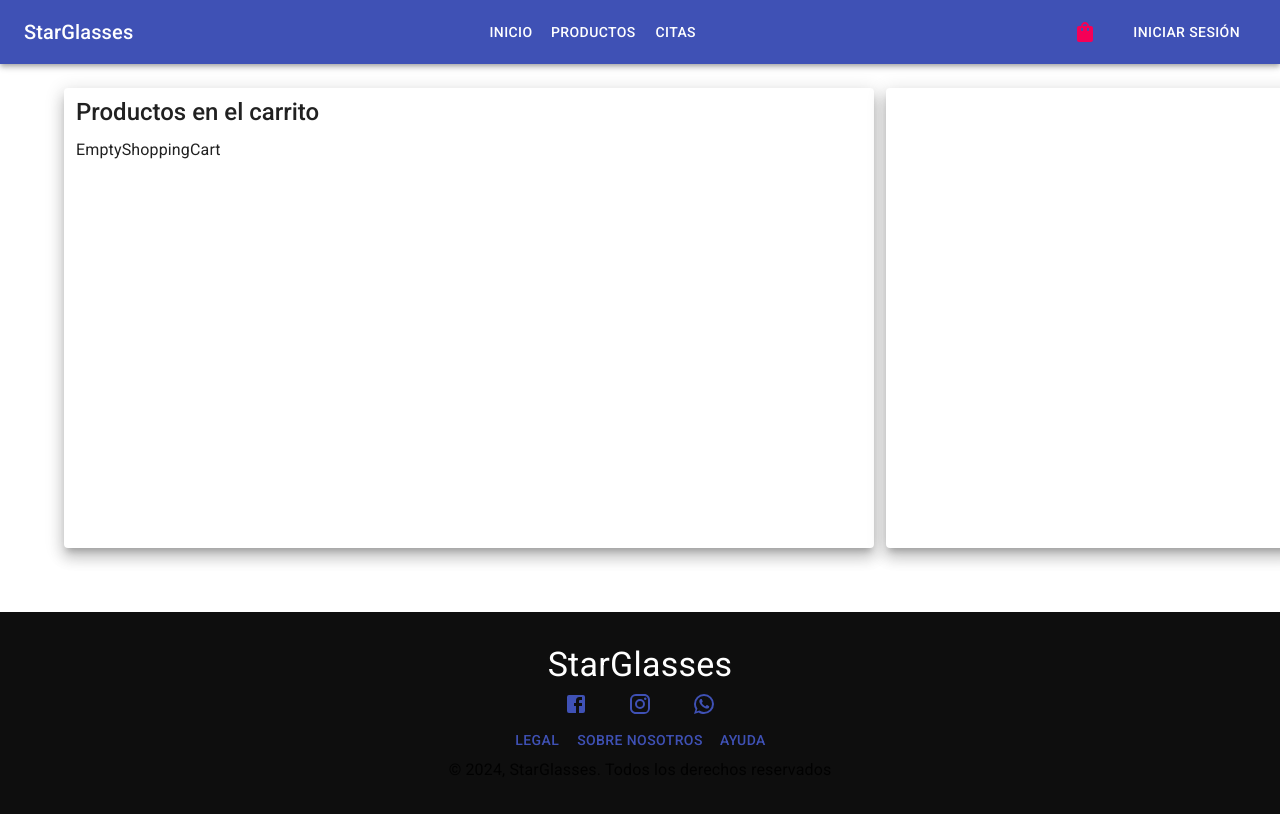
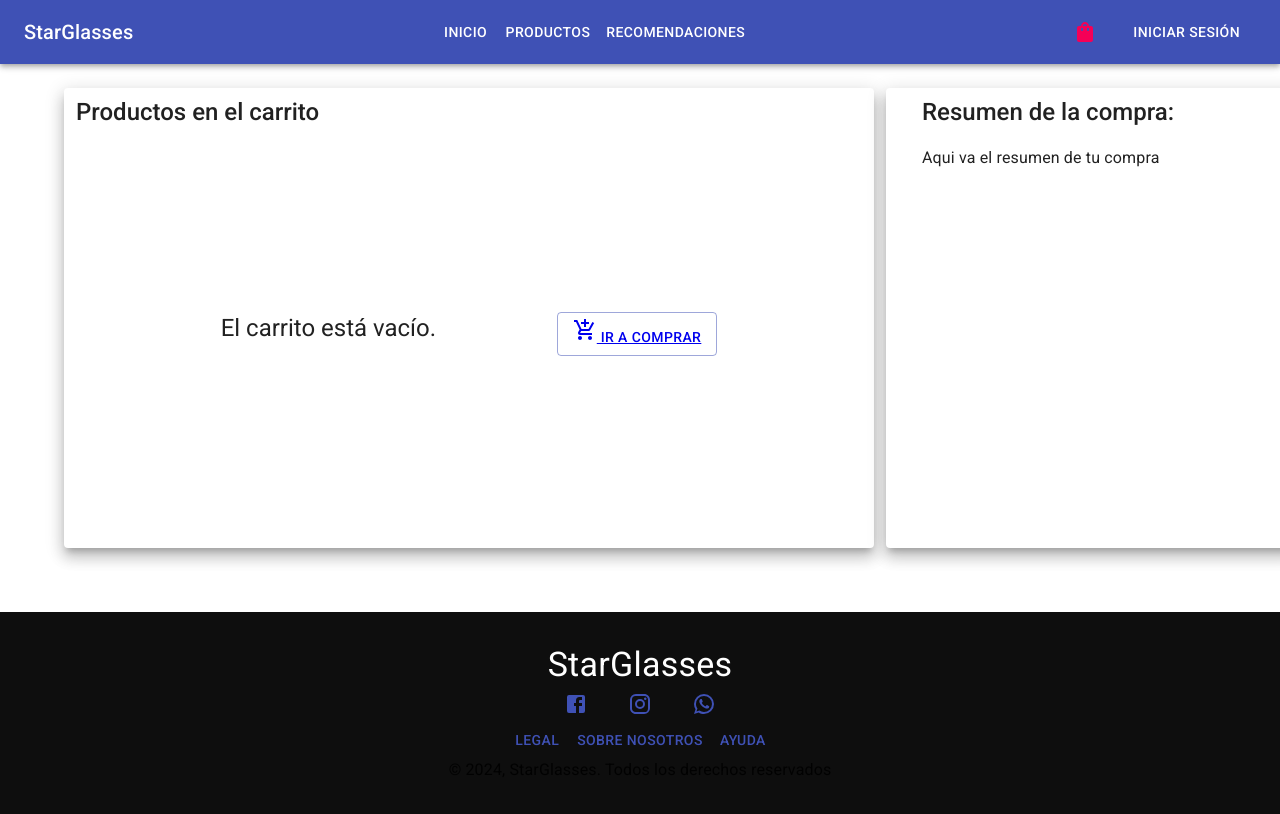
Before and after one commit to JahirSamperio/starGlasses, a React (Vite) app in the folder frontend/: page /shopping-cart in a window 1280 px wide. Built offline with nearby package versions, Linux system fonts and the light colour scheme.

Commit message:
ADD: shopping cart view features

```diff
--- a/frontend/src/AppRouter.jsx
+++ b/frontend/src/AppRouter.jsx
@@ -6,6 +6,7 @@ import NavBar from "./components/navBar/NavBar";
 import { Products } from "./pages/Products";
 import { Footer } from "./components/footer/Footer";
 import { ShoppingCart } from "./pages/ShoppingCart";
+import { Recomendations } from "./pages/Recomendations";
 
 const navArrayLinks = [
   {
@@ -15,7 +16,7 @@ const navArrayLinks = [
     title: "Productos", path: "/products-list", icon:null
   },
   {
-      title: "Citas", path: "/appointment-schudlement", icon: null
+      title: "Recomendaciones", path: "/recomendations", icon: null
   }
 ]
 
@@ -31,6 +32,7 @@ function App() {
             <Route path="/register" element={<Register />} />
             <Route path="/products-list" element={<Products />} />
             <Route path="/shopping-cart" element={<ShoppingCart />} />
+            <Route path="/recomendations" element={<Recomendations/>}/>
           </Routes>
         </div>
         <Footer />
--- a/frontend/src/components/emptyShoppingCart/EmptyShoppingCart.jsx
+++ b/frontend/src/components/emptyShoppingCart/EmptyShoppingCart.jsx
@@ -1,7 +1,15 @@
-import React from 'react'
+import { Button, Container, Icon, Typography } from "@mui/material";
+import React from "react";
+import AddShoppingCartIcon from "@mui/icons-material/AddShoppingCart";
+import { NavLink } from "react-router-dom";
 
 export const EmptyShoppingCart = () => {
   return (
-    <div>EmptyShoppingCart</div>
-  )
-}
+    <Container sx={{ alignItems: "center", display:'flex', justifyContent:'space-evenly' }}>
+      <Typography variant="h5">El carrito está vacío.</Typography>
+      <Button sx={{ mt: "12px" }} variant="outlined">
+        <NavLink to={'/products-list'} ><AddShoppingCartIcon /> Ir a comprar</NavLink>
+      </Button>
+    </Container>
+  );
+};
--- a/frontend/src/components/productCard/ProductCard.jsx
+++ b/frontend/src/components/productCard/ProductCard.jsx
@@ -1,14 +1,18 @@
 import {
+  Alert,
   Button,
   Card,
   CardActionArea,
   CardActions,
   CardContent,
   CardMedia,
+  Collapse,
   Typography,
 } from "@mui/material";
 
 import { useEffect, useState } from "react";
+import { useSnackbar } from "notistack";
+
 
 export default function ProductCard({ id, name, price }) {
   const [shoppingData, setShoppingData] = useState();
@@ -17,35 +21,41 @@ export default function ProductCard({ id, name, price }) {
     setShoppingData(JSON.parse(localStorage.getItem("shopping_cart")) || []);
   }, []);
 
+  const {enqueueSnackbar} = useSnackbar();
+
   const handleProductsToShoppingCart = (id, name, price) => {
-    // Obtenemos desde el almacenamiento local
+    // bring the current products in the shopping cart
     const currentShoppingData = JSON.parse(localStorage.getItem('shopping_cart')) || [];
 
-    // Verificamos si el producto ya está en el carrito usando el item.id y comparando con los que estan
-    // en el carro (shoppingData[])
+    // Verify if certain product is in the shoppingCart comparing item.id
     const isProductInCart = currentShoppingData.some(item => item.id === id);
 
-    // Si el es el caso, no se realiza ninguna operacion
+    // on that case, the operation is not executed
     if (isProductInCart) {
       return;
     }
 
-    // Crear un nuevo objeto para el nuevo artículo
+    // create an object for the new shoppingCart item
     const newItem = {
       id,
       name,
       price,
     };
 
-    // Creamos una nueva copia del carrito por medio de desestructuracion  y agregamos el nuevo artícul
+    // a new copy of the array using destructuaration and make the
+    //insertion of the newItem
 
     const newShoppingData = [...currentShoppingData, newItem];
 
-    // Actualizamos el estado con el nuevo carrito de compras
+    // update shoppingData state
     setShoppingData(newShoppingData);
 
-    // Guardar el nuevo carrito de compras en el almacenamiento local
+    // set new shopping cart on localStorage
     localStorage.setItem('shopping_cart', JSON.stringify(newShoppingData));
+
+    enqueueSnackbar('Producto agregado al carrito', {
+      variant:'success'
+    })
   };
 
 
@@ -81,7 +91,7 @@ export default function ProductCard({ id, name, price }) {
           sx={{ fontSize: "12px", flexGrow: 1 }}
           onClick={(e) => {
             e.preventDefault();
-            handleProductsToShoppingCart(id, name, price);
+            handleProductsToShoppingCart(id, name, price)
           }}
         >
           Add
--- a/frontend/src/main.jsx
+++ b/frontend/src/main.jsx
@@ -30,7 +30,7 @@ ReactDOM.createRoot(document.getElementById("root")).render(
     <Provider store={store}>
       <ThemeProvider theme={theme}>
         <BrowserRouter>
-          <SnackbarProvider maxSnack={3} autoHideDuration={5000}>
+          <SnackbarProvider maxSnack={3} autoHideDuration={2000}>
             <CssBaseline />
             <AppRouter />
           </SnackbarProvider>
--- a/frontend/src/pages/Home.jsx
+++ b/frontend/src/pages/Home.jsx
@@ -15,9 +15,9 @@ export default function Home() {
         }}
       >
         <Container
-        maxWidth=''
+          maxWidth=""
           sx={{
-          maxWidth:'auto',
+            maxWidth: "auto",
             width: "auto",
             height: "368px",
             backgroundImage:
@@ -79,7 +79,12 @@ export default function Home() {
         </Container>
 
         <Container
-        sx={{ display: { sm: "flex" }, mt:10,padding:5, justifyContent: "space-evenly" }}
+          sx={{
+            display: { sm: "flex" },
+            mt: 10,
+            padding: 5,
+            justifyContent: "space-evenly",
+          }}
         >
           <Box
             sx={{
@@ -92,8 +97,8 @@ export default function Home() {
               ¿Quiénes somos?
             </Typography>
             <Typography variant="body1">
-            En StarGlasess, nos especializamos en cuidar tu visión. Con atención
-            personalizada y expertos en optometría, estamos aquí para
+              En StarGlasess, nos especializamos en cuidar tu visión. Con
+              atención personalizada y expertos en optometría, estamos aquí para
               asegurarnos de que veas claramente y te sientas seguro en cada
               momento.
             </Typography>
@@ -109,8 +114,14 @@ export default function Home() {
             }}
           ></Box>
         </Container>
+        <Container>
+          <Container>
+            <Box></Box>
+            <Box></Box>
+            <Box></Box>
+          </Container>
+        </Container>
       </Paper>
-
     </>
   );
 }
--- a/frontend/src/pages/Products.jsx
+++ b/frontend/src/pages/Products.jsx
@@ -15,8 +15,8 @@ export const Products = () => {
   }, []);
 
   return (
-    <Paper elevation={10} sx={{ padding: "20px", margin: "12px 16px" }}>
-      <Grid container spacing={2}>
+    <Paper elevation={10} sx={{ padding: "20px", margin: "12px 16px"}}>
+      <Grid container spacing={2} sx={{justifyContent:'center'}}>
         {success === true &&
           productListData.slice(0, 8).map((element, index) => (
             <Grid item key={index} xs={12} sm={6} md={4} lg={3}>
--- /dev/null
+++ b/frontend/src/pages/Recomendations.jsx
@@ -0,0 +1,7 @@
+import React from 'react'
+
+export const Recomendations = () => {
+  return (
+    <div>Recomendations</div>
+  )
+}
--- a/frontend/src/pages/ShoppingCart.jsx
+++ b/frontend/src/pages/ShoppingCart.jsx
@@ -1,18 +1,18 @@
 import { useEffect, useState } from "react";
-import { Container, Paper, Box, Typography } from "@mui/material";
+import { Container, Paper, Box, Typography, Button } from "@mui/material";
 import { EmptyShoppingCart } from "../components/emptyShoppingCart/EmptyShoppingCart";
 import ShoppingCartItem from "../components/shoppingCartItem/ShoppingCartItem";
 
 export const ShoppingCart = () => {
   const [list, setList] = useState([]);
-  const [empty, setEmpty] = useState(true); // Inicialmente establecido como true
+  const [empty, setEmpty] = useState(true); // Initially established as true
 
   useEffect(() => {
     // Obtener el carrito de la compra del localStorage
     const shoppingList = JSON.parse(localStorage.getItem("shopping_cart"));
 
     if (Array.isArray(shoppingList) && shoppingList.length > 0) {
-      // Si hay elementos en el carrito, actualiza el estado y marca como no vacío
+      // if there are items in the cart, setEmpty is non-empty
       setList(shoppingList);
       setEmpty(false);
     } else {
@@ -36,6 +36,20 @@ export const ShoppingCart = () => {
     // Actualizar el estado de vacío
     setEmpty(isEmpty);
   };
+
+  const handlePrices = (products, attribute) => {
+    let sum = 0;
+    for (let i = 0; i < products.length; i++) {
+      if (attribute in products[i]) {
+        sum = sum += products[i][attribute];
+      }
+    }
+    return sum;
+  };
+
+  const productSum = handlePrices(list, "price");
+  const deliveryFee = 0;
+  let finalPrice = productSum + deliveryFee;
 
   return (
     <Container
@@ -63,7 +77,16 @@ export const ShoppingCart = () => {
           }}
         >
           {empty ? (
-            <EmptyShoppingCart />
+            <Box
+              sx={{
+                display: "flex",
+                justifyContent: "center",
+                alignItems: "center",
+                height: "100%",
+              }}
+            >
+              <EmptyShoppingCart />
+            </Box>
           ) : (
             list.map((item, index) => (
               <ShoppingCartItem
@@ -77,7 +100,63 @@ export const ShoppingCart = () => {
         </Box>
       </Paper>
       <Paper elevation={10}>
-        <Box sx={{ height: "380px", width: "410px" }}></Box>
+        <Box sx={{ height: "380px", width: "410px" }}>
+          <Container>
+            <Typography
+              variant="h5"
+              sx={{ mt: "8px", ml: "12px", fontWeight: 500 }}
+            >
+              Resumen de la compra:
+            </Typography>
+          </Container>
+          {empty ? (
+            <Container
+              sx={{
+                display: "flex",
+                justifyContent: "space-between",
+                padding: "10px 16px",
+              }}
+            >
+              <Typography sx={{ ml: "12px", mt: "8px" }}>
+                Aqui va el resumen de tu compra
+              </Typography>
+            </Container>
+          ) : (
+            <Container sx={{ mt: "8px" }}>
+              <Container
+                sx={{
+                  display: "flex",
+                  justifyContent: "space-between",
+                  padding: "10px 16px",
+                }}
+              >
+                <Typography>{`Producto(s):`}</Typography>
+                <Typography>{productSum}</Typography>
+              </Container>
+              <Container
+                sx={{
+                  display: "flex",
+                  justifyContent: "space-between",
+                  padding: "10px 16px",
+                }}
+              >
+                <Typography>Envio: </Typography>
+                <Typography>{deliveryFee}</Typography>
+              </Container>
+              <Container
+                sx={{
+                  display: "flex",
+                  justifyContent: "space-between",
+                  padding: "10px 16px",
+                }}
+              >
+                <Typography>Total:</Typography>
+                <Typography>{finalPrice}</Typography>
+              </Container>
+              <Button variant="contained" sx={{flexGrow:1,width:'100%',mt:'12px'}}>Comprar</Button>
+            </Container>
+          )}
+        </Box>
       </Paper>
     </Container>
   );
```
Lines whose indentation alone changed are shown as unchanged.
